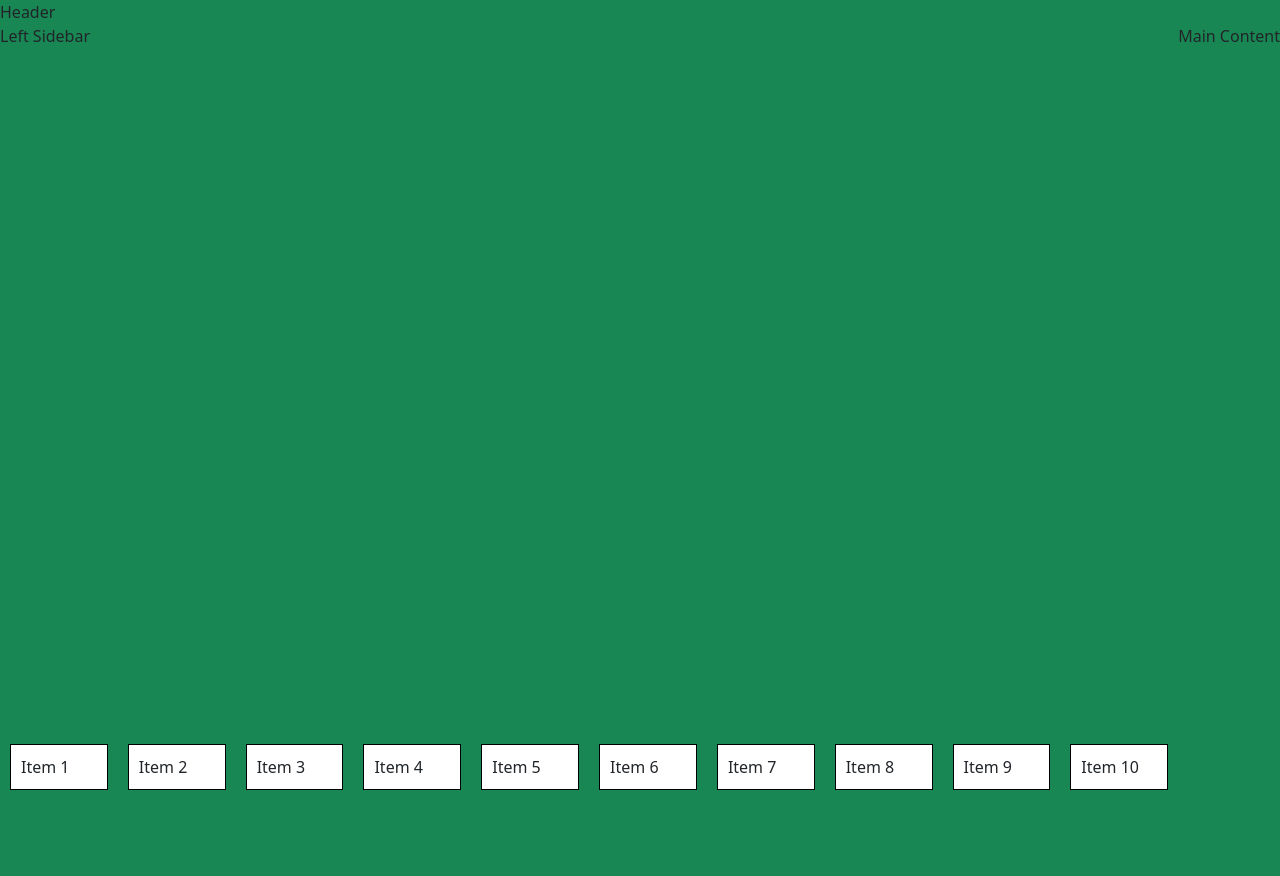
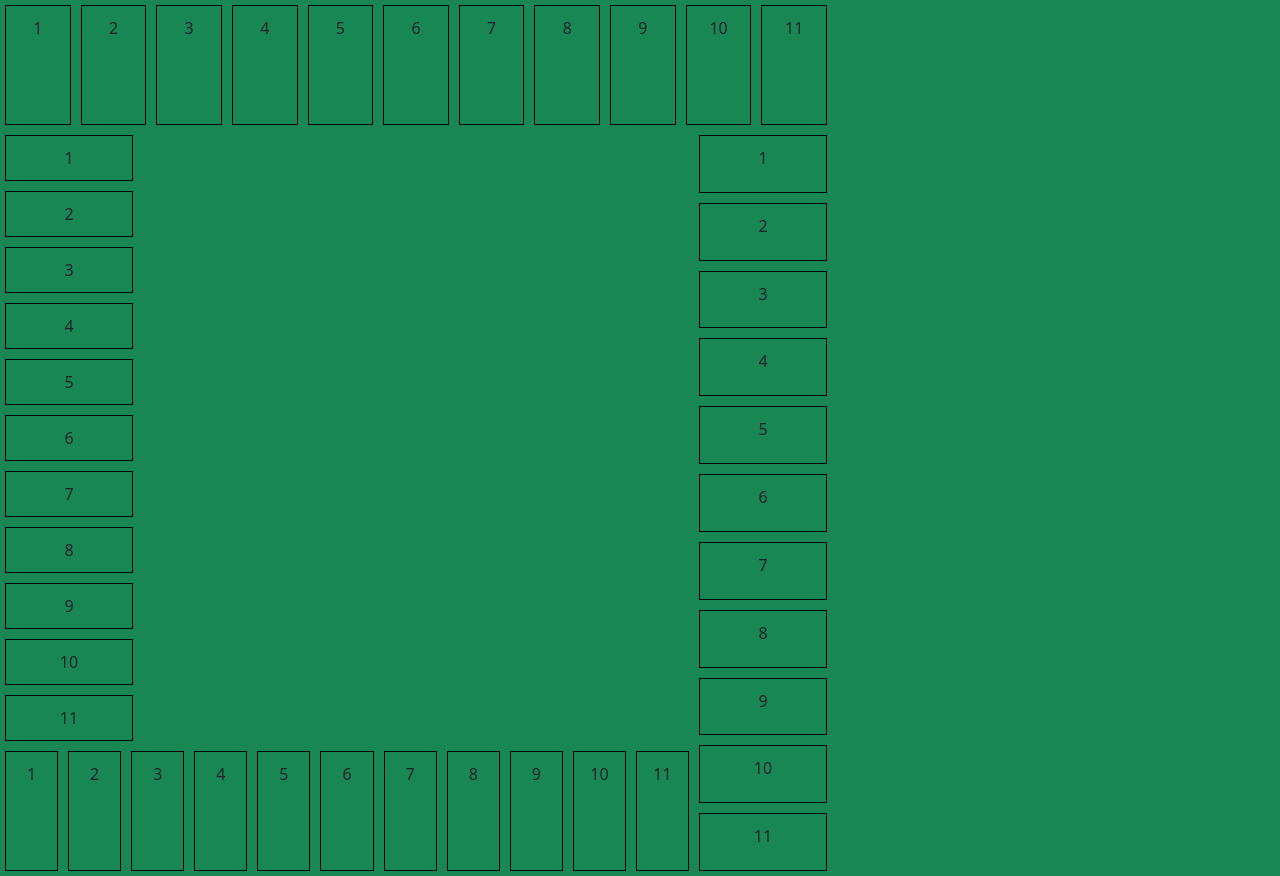
Before and after one commit to strazzullociroandrea/monopoli, a plain HTML site: page index.html in a window 1280 px wide. Before the commit the page ends 800 px from the top, so only its background shows below. Drawn offline with nearby package versions, Linux system fonts and the light colour scheme.

Commit message:
inizio tabellone

```diff
--- a/index.html
+++ b/index.html
@@ -4,68 +4,68 @@
   <meta charset="UTF-8">
   <meta name="viewport" content="width=device-width, initial-scale=1.0">
   <link href="https://cdn.jsdelivr.net/npm/bootstrap@5.3.2/dist/css/bootstrap.min.css" rel="stylesheet" integrity="sha384-T3c6CoIi6uLrA9TneNEoa7RxnatzjcDSCmG1MXxSR1GAsXEV/Dwwykc2MPK8M2HN" crossorigin="anonymous">
-  <script src="https://cdn.jsdelivr.net/npm/bootstrap@5.3.2/dist/js/bootstrap.bundle.min.js" integrity="sha384-C6RzsynM9kWDrMNeT87bh95OGNyZPhcTNXj1NW7RuBCsyN/o0jlpcV8Qyq46cDfL" crossorigin="anonymous"></script>
-  <style>
-    #container {
-      display: grid;
-      grid-template-areas:
-        "header header"
-        "sidebar-left main"
-        "sidebar-right main"
-        "footer footer";
-      grid-template-rows: auto 1fr auto; /* Regola l'altezza delle righe */
-      grid-template-columns: 1fr auto; /* Regola la larghezza delle colonne */
-      height: 100vh; /* Imposta l'altezza del container al 100% della viewport height */
-    }
+  <link href="./src/index.css" rel="stylesheet" >
 
-    #header {
-      grid-area: header;
-    }
-
-    #main {
-      grid-area: main;
-    }
-
-    #sidebar-left {
-      grid-area: sidebar-left;
-    }
-
-    #sidebar-right {
-      grid-area: sidebar-right;
-      display: flex;
-      flex-wrap: wrap;
-    }
-
-    .right-item {
-      width: calc(10% - 20px); /* 10% con uno spazio tra i div */
-      margin: 10px;
-      background-color: #fff; /* Sostituisci con il colore di sfondo desiderato */
-      border: 1px solid black;
-      padding: 10px;
-    }
-  </style>
 </head>
 <body class="bg bg-success">
   <div id="container">
-    <div id="header">Header</div>
-    <div id="main">Main Content</div>
-    <div id="sidebar-left">Left Sidebar</div>
-    <div id="sidebar-right" class="d-flex flex-wrap">
-      <!-- 10 div nel lato destro -->
+    <div id="header" class="d-flex flex-wrap">
+      <div class="col casella">1</div>
+      <div class="col casella">2</div>
+      <div class="col casella">3</div>
+      <div class="col casella">4</div>
+      <div class="col casella">5</div>
+      <div class="col casella">6</div>
+      <div class="col casella">7</div>
+      <div class="col casella">8</div>
+      <div class="col casella">9</div>
+      <div class="col casella">10</div>
+      <div class="col casella">11</div>
     </div>
 
-    <script>
-      document.addEventListener("DOMContentLoaded", function () {
-        var sidebarRight = document.getElementById("sidebar-right");
+    <div id="main" class="d-flex flex-column">
+      <div class="col casellaCol">1</div>
+      <div class="col casellaCol">2</div>
+      <div class="col casellaCol">3</div>
+      <div class="col casellaCol">4</div>
+      <div class="col casellaCol">5</div>
+      <div class="col casellaCol">6</div>
+      <div class="col casellaCol">7</div>
+      <div class="col casellaCol">8</div>
+      <div class="col casellaCol">9</div>
+      <div class="col casellaCol">10</div>
+      <div class="col casellaCol">11</div>
+    </div>
 
-        for (var i = 1; i <= 10; i++) {
-          var div = document.createElement("div");
-          div.className = "right-item";
-          div.textContent = "Item " + i;
-          sidebarRight.appendChild(div);
-        }
-      });
-    </script>
+    <div id="sidebar-left" class="d-flex flex-column">
+      <div class="col casellaCol">1</div>
+      <div class="col casellaCol">2</div>
+      <div class="col casellaCol">3</div>
+      <div class="col casellaCol">4</div>
+      <div class="col casellaCol">5</div>
+      <div class="col casellaCol">6</div>
+      <div class="col casellaCol">7</div>
+      <div class="col casellaCol">8</div>
+      <div class="col casellaCol">9</div>
+      <div class="col casellaCol">10</div>
+      <div class="col casellaCol">11</div>
+    </div>
+
+    <div id="sidebar-right" class="d-flex flex-wrap">
+      <div class="col casella">1</div>
+      <div class="col casella">2</div>
+      <div class="col casella">3</div>
+      <div class="col casella">4</div>
+      <div class="col casella">5</div>
+      <div class="col casella">6</div>
+      <div class="col casella">7</div>
+      <div class="col casella">8</div>
+      <div class="col casella">9</div>
+      <div class="col casella">10</div>
+      <div class="col casella">11</div>
+    </div>
+
+    <script src="./src/index.js"></script>
   </div>
 </body>
 </html>
--- a/src/index.css
+++ b/src/index.css
@@ -0,0 +1,53 @@
+#container {
+    display: grid;
+    grid-template-areas:
+      "header header"
+      "sidebar-left main"
+      "sidebar-right main"
+      "footer footer";
+    grid-template-rows: auto 1fr auto; /* Regola l'altezza delle righe */
+    grid-template-columns: 1fr auto; /* Regola la larghezza delle colonne */
+    height: 80vh; /* Imposta l'altezza del container al 100% della viewport height */
+    width: 65vw;
+  }
+
+  #header {
+    grid-area: header;
+    display: flex;
+    flex-wrap: wrap;
+  }
+
+  #main {
+    grid-area: main;
+    display: flex;
+    flex-wrap: wrap;
+  }
+
+  #sidebar-left {
+    grid-area: sidebar-left;
+    display: flex;
+    flex-wrap: wrap;
+  }
+
+  #sidebar-right {
+    grid-area: sidebar-right;
+    display: flex;
+    flex-wrap: wrap;
+  }
+
+/* Add this CSS in your "index.css" file */
+.casella {
+    border: 1px solid #000; /* Optional: Add a border for better visualization */
+    padding: 10px; /* Adjust padding as needed */
+    text-align: center; /* Center text inside the div */
+    margin: 5px; /* Optional: Add margin for spacing between div elements */
+    height: 15vh;
+  }
+
+  .casellaCol{
+    border: 1px solid #000; /* Optional: Add a border for better visualization */
+    padding: 10px; /* Adjust padding as needed */
+    text-align: center; /* Center text inside the div */
+    margin: 5px; /* Optional: Add margin for spacing between div elements */
+    width: 10vw;
+  }
--- a/src/index.js
+++ b/src/index.js
@@ -1,3 +1,15 @@
-const tabellone = document.getElementById('tabellone');
+/*document.addEventListener("DOMContentLoaded", function () {
+    var sidebarRight = document.getElementById("sidebar-right");
 
-//ogni 11 per 4
+    for (var i = 1; i <= 10; i++) {
+      var div = document.createElement("div");
+      div.className = "right-item";
+      div.textContent = "Item " + i;
+      sidebarRight.appendChild(div);
+    }
+  });*/
+
+  const header = document.getElementById("header");
+  const main = document.getElementById("main");
+  const sidebarLeft = document.getElementById("sidebar-left");
+  const sidebarRight = document.getElementById("sidebar-right");
```
